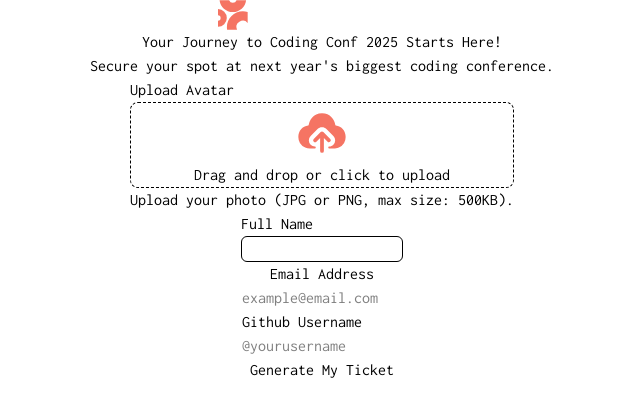
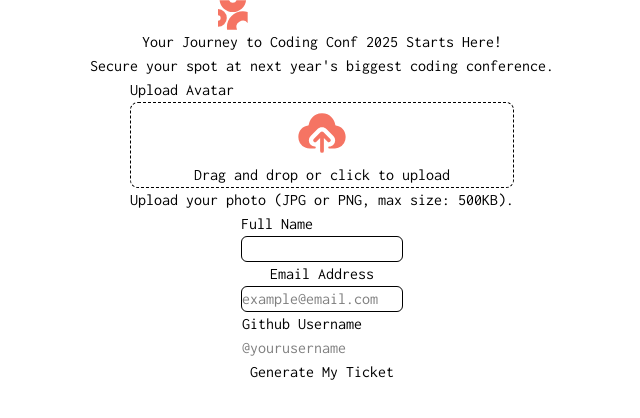
Before and after one commit to micha1bak/frontend-mentor-ticket-generator, a React (Vite) app: page / in a window 1280 px wide. Shown: the top 418 px of the page, without its empty margins (318-958 px from the left). Built offline with nearby package versions, Linux system fonts and the light colour scheme.

Commit message:
added email handling method

```diff
--- a/src/components/Email.jsx
+++ b/src/components/Email.jsx
@@ -1,9 +1,23 @@
+import { useState } from "react";
+
 export function Email() {
+
+  const [email, setEmail] = useState("");
+
+    const handleEmailChange = (event) => {
+      setEmail(event.target.value);
+      console.log(email);
+    }
 
   return (
     <>
     <h3>Email Address</h3>
-      <input type="email" placeholder="example@email.com"/>
+      <input
+        type="email"
+        placeholder="example@email.com"
+        className="border border-solid border-black rounded-md"
+        onChange={handleEmailChange}
+      />
       <div className="hidden">
         <img src="assets\images\icon-info.svg" alt="info" />
         <span>Please enter a valid email address.</span>
```
